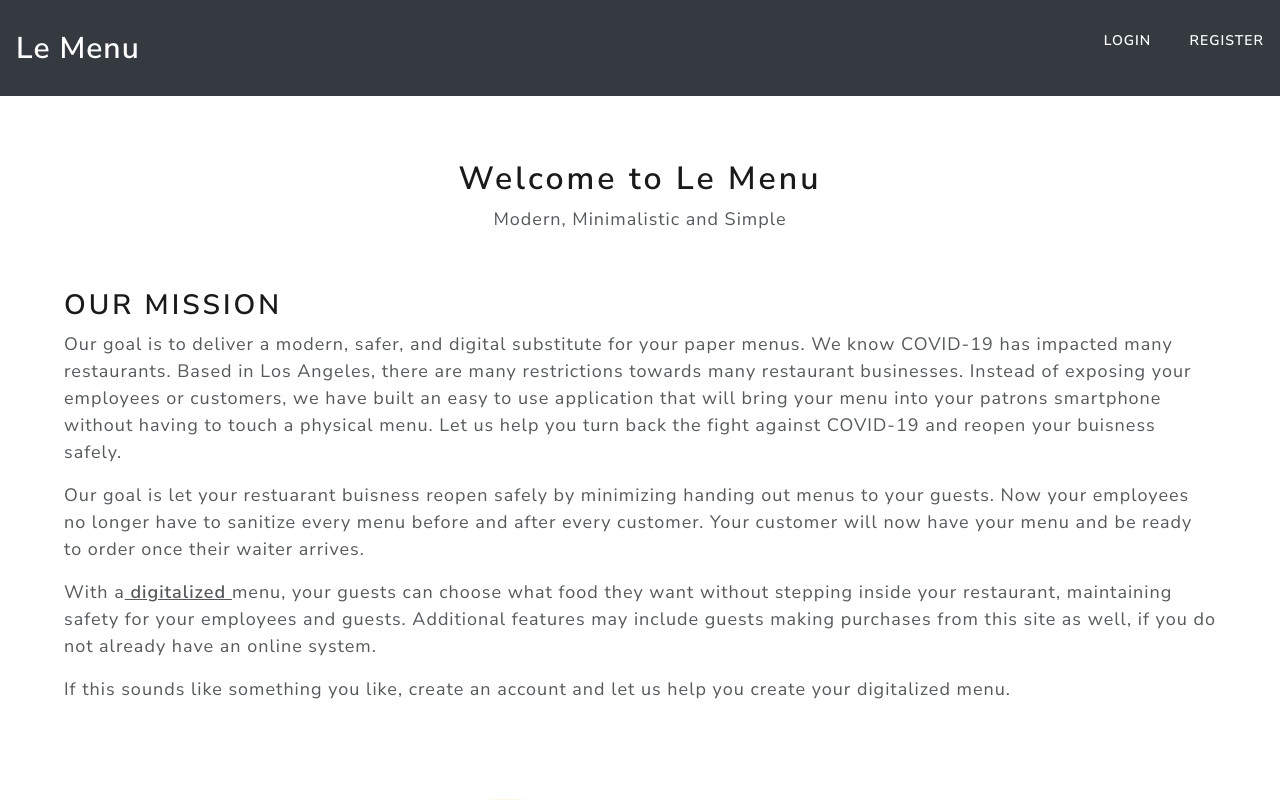
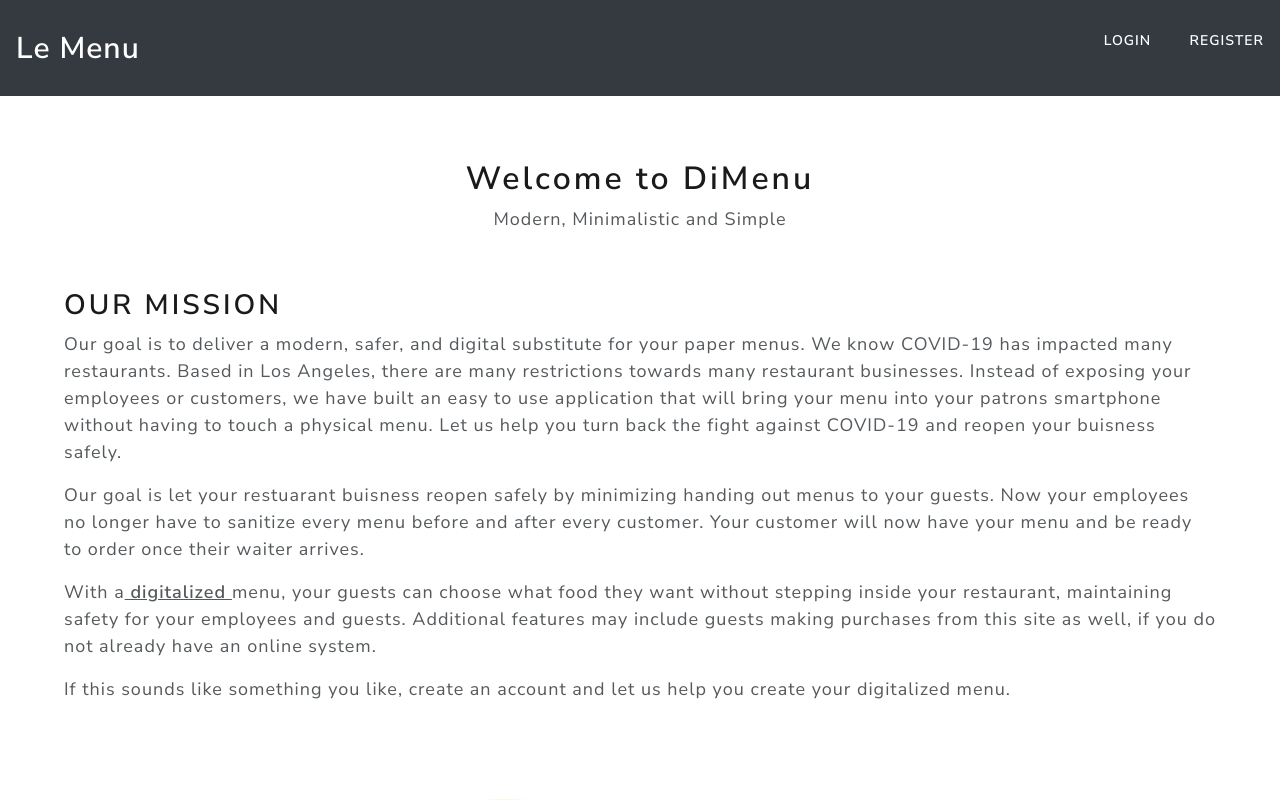
Before and after one commit to lorenzejay/dMenu, a React (Create React App) app in the folder frontend/: page / in a window 1280 px wide. Shown: the top 800 px of the page. Built offline with nearby package versions, Linux system fonts and the light colour scheme.

Commit message:
fixed name changes on landing page

```diff
--- a/frontend/src/Components/LandingPage/index.js
+++ b/frontend/src/Components/LandingPage/index.js
@@ -5,7 +5,7 @@ const LandingPage = () => {
   return (
     <div className="landing-page">
       <div className="landing-page-contents">
-        <h1>Welcome to Le Menu</h1>
+        <h1>Welcome to DiMenu</h1>
         <p>Modern, Minimalistic and Simple</p>
 
         <div className="landing-page-mission-statement">
```
